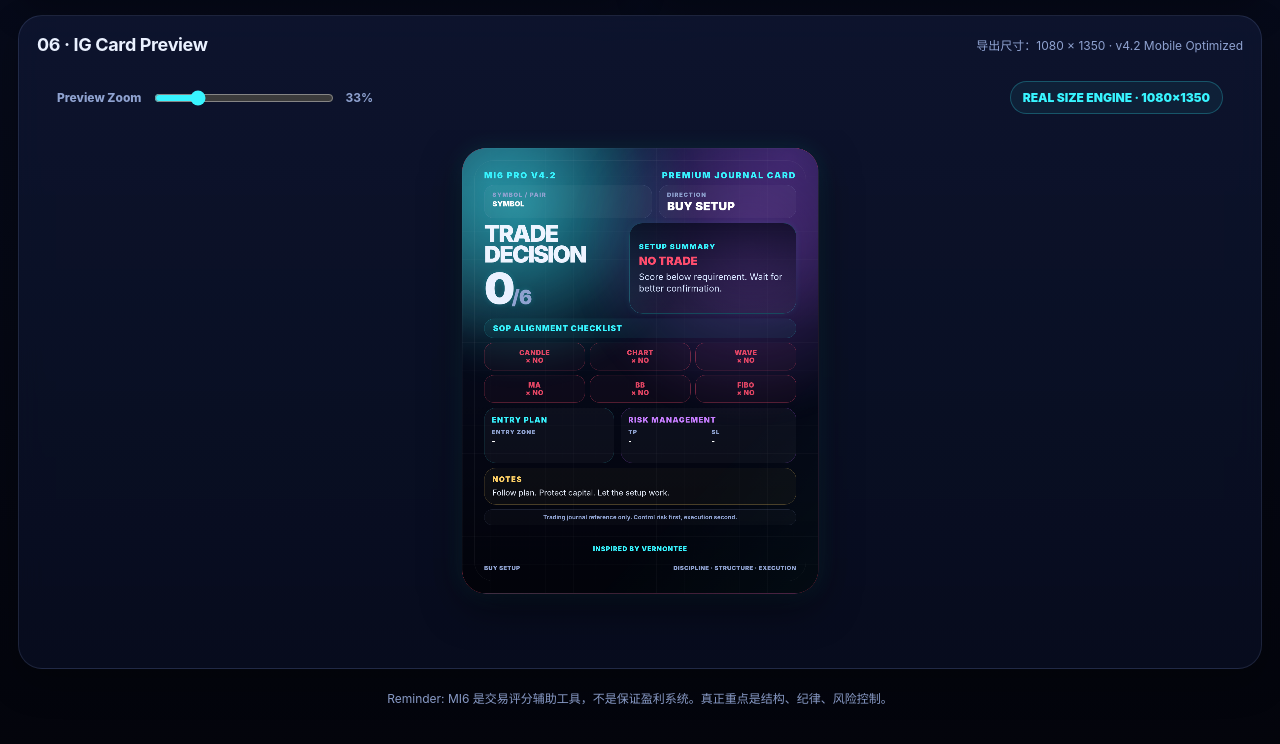
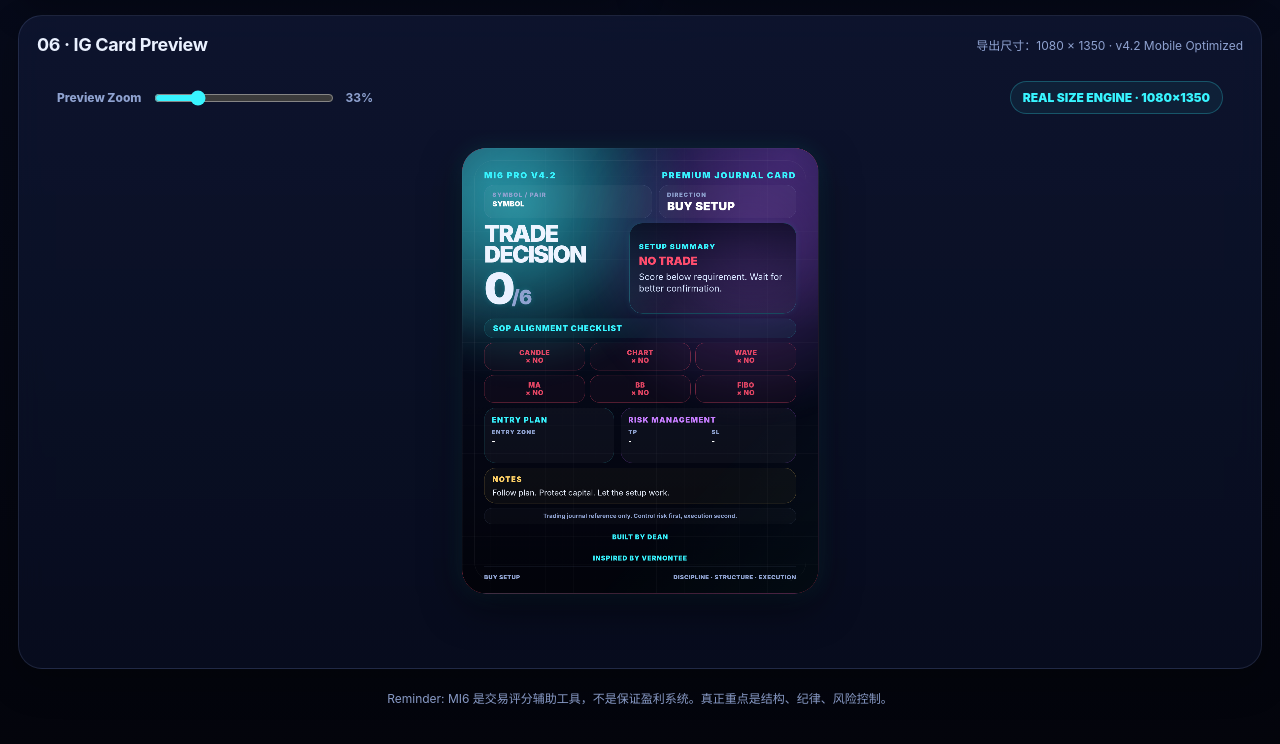
Before and after one commit to DeanfALCON/MI6system, a plain HTML site: page index.html in a window 1280 px wide. Shown: the part 1699-2443 px from the top of the page. Drawn offline with nearby package versions, Linux system fonts and the light colour scheme.

Commit message:
Update index.html

```diff
--- a/index.html
+++ b/index.html
@@ -497,6 +497,7 @@
           </div>
 
           <div class="ig-warning">Trading journal reference only. Control risk first, execution second.</div>
+          <div class="ig-signature">BUILT BY DEAN </div>
           <div class="ig-signature">Inspired by VernonTee </div>
           <div class="ig-footer"><span id="igDirection">BUY SETUP</span><span>DISCIPLINE · STRUCTURE · EXECUTION</span></div>
         </div>
```
